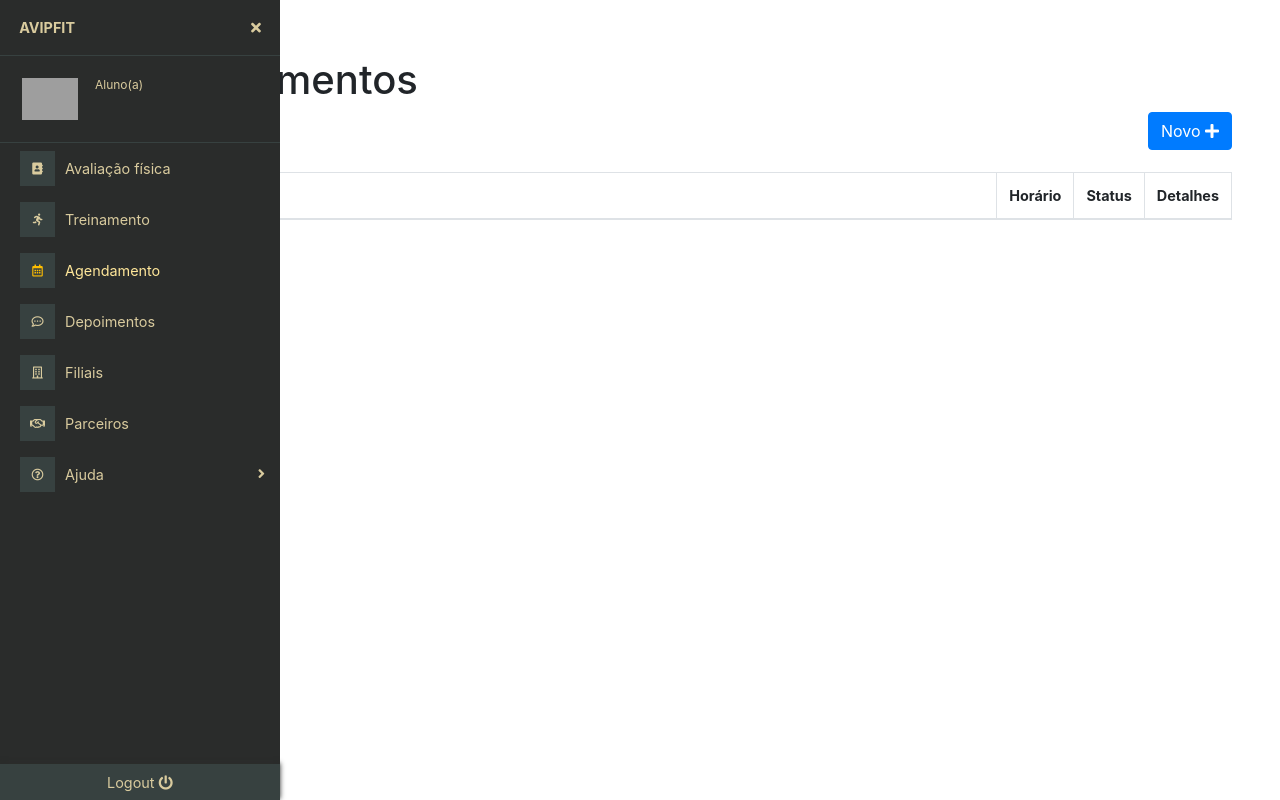
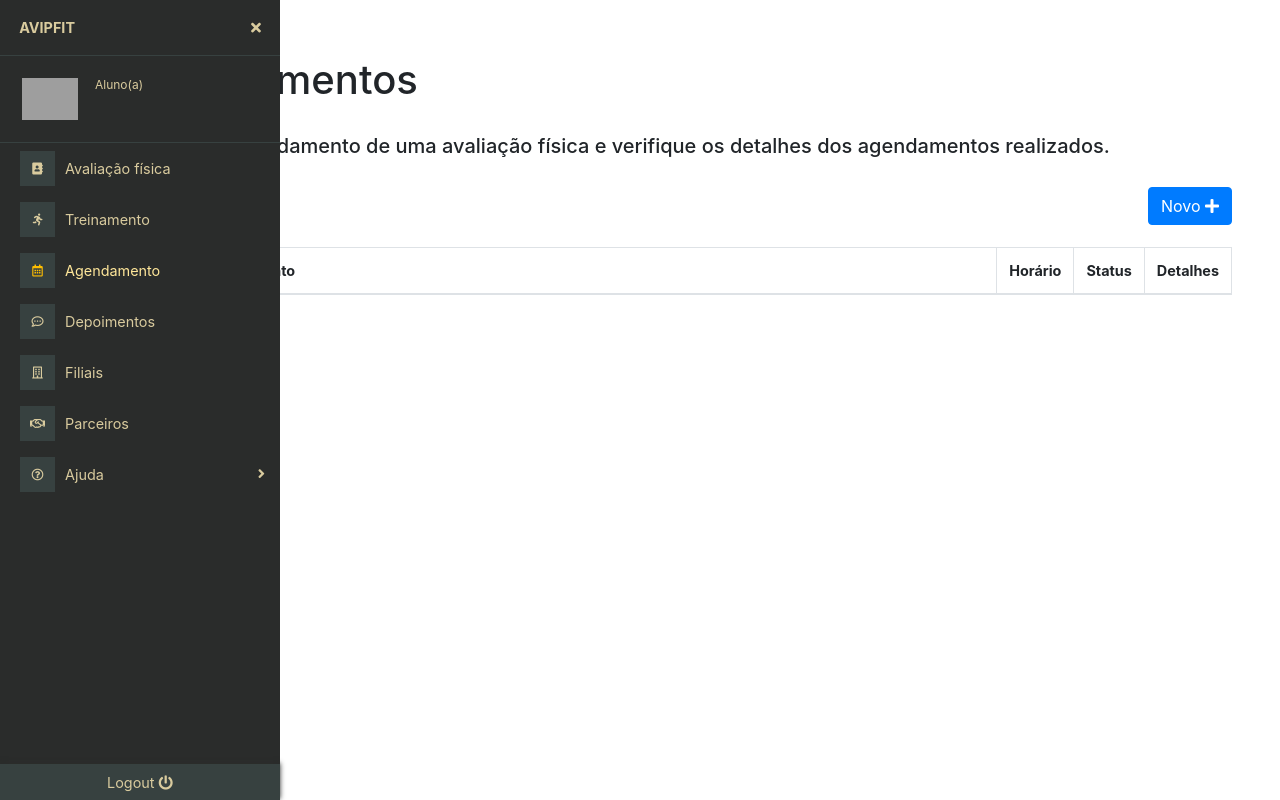
Before and after one commit to danielmestre98/avipfitprojectweb, a PHP site: page /aluno/agendamento in a window 1280 px wide. Run offline with PHP 8.4, Linux system fonts and the light colour scheme; the visitor is signed in with stand-in values (Sample User, id 1); data that the repository does not hold is empty; some libraries are stand-ins or nearby versions; grey boxes are pictures that could not be loaded.

Commit message:
Fix em campos agendamento por parte de aluno

```diff
--- a/aluno/_notes/dwsync.xml
+++ b/aluno/_notes/dwsync.xml
@@ -1,13 +1,13 @@
 <?xml version="1.0" encoding="utf-8" ?>
 <dwsync>
-<file name="agendamento.php" server="files.000webhost.com/public_html/" local="132131259524456761" remote="132134758200000000" Dst="1" />
-<file name="aprovacao.php" server="files.000webhost.com/public_html/" local="132131285765568222" remote="132134758200000000" Dst="1" />
+<file name="agendamento.php" server="files.000webhost.com/public_html/" local="132140674302992726" remote="132140782200000000" Dst="1" />
+<file name="aprovacao.php" server="files.000webhost.com/public_html/" local="132140679278443381" remote="132140787000000000" Dst="1" />
 <file name="aval_fisica.php" server="files.000webhost.com/public_html/" local="132120843326531528" remote="132134758200000000" Dst="1" />
 <file name="depoimentos.php" server="files.000webhost.com/public_html/" local="132128493824145419" remote="132134758200000000" Dst="1" />
 <file name="filiais.php" server="files.000webhost.com/public_html/" local="132128498759555351" remote="132134758200000000" Dst="1" />
 <file name="manuais.php" server="files.000webhost.com/public_html/" local="132120843326551511" remote="132134758200000000" Dst="1" />
 <file name="nav.php" server="files.000webhost.com/public_html/" local="132131310162641480" remote="132134758200000000" Dst="1" />
-<file name="novo_agen.php" server="files.000webhost.com/public_html/" local="132132761992821555" remote="132134758200000000" Dst="1" />
+<file name="novo_agen.php" server="files.000webhost.com/public_html/" local="132140676979426252" remote="132140784600000000" Dst="1" />
 <file name="novo_dep.php" server="files.000webhost.com/public_html/" local="132128518536385503" remote="132134758200000000" Dst="1" />
 <file name="novo_ticket.php" server="files.000webhost.com/public_html/" local="132120843326581493" remote="132134758200000000" Dst="1" />
 <file name="parceiros.php" server="files.000webhost.com/public_html/" local="132128499583157838" remote="132134758200000000" Dst="1" />
--- a/aluno/agendamento.php
+++ b/aluno/agendamento.php
@@ -25,6 +25,9 @@ include_once( 'nav.php' );
 		<div id="overlay" class="overlay"></div>
 		<div id="divt" class="container-fluid p-5">
 			<h1>Agendamentos</h1>
+			<br>
+			<h5>Registre o agendamento de uma avaliação física e verifique os detalhes dos agendamentos realizados.</h5>
+			<br>
 			<div id="botao_novo" align="right">
 				<a href="novo_agen" class="btn btn-primary">Novo <i class="fas fa-plus"></i></a>
 
@@ -34,7 +37,7 @@ include_once( 'nav.php' );
 
 				<thead>
 					<tr>
-						<th class='col'>Data</th>
+						<th class='col'>Data do agendamento</th>
 						<th class="col">Horário</th>
 						<th class='col'>Status</th>
 						<th class='col'>Detalhes</th>
--- a/aluno/novo_agen.php
+++ b/aluno/novo_agen.php
@@ -23,16 +23,18 @@ include_once( 'nav.php' );
 		<div class="container-fluid p-5">
 			<h1>Agendamento de avaliação física</h1>
 			<br>
+			<h5>Preencha os campos obrigatórios e clique em Salvar para agendar uma avaliação física.</h5>
+			<br>
 			<form id="exercicio_cadastro" action="../lib/salvar_ag_aval" enctype="multipart/form-data" method="post">
 				<div class="form-row">
 					<div class="form-group col-md-2">
 						<label for="nomeExercicio">
 							<red>*</red>Data do agendamento</label>
-						<input style="cursor:pointer; background-color: #FFFFFF" readonly autocomplete="off" required name="dia" id="datepicker"/>
+						<input placeholder="dd/mm/aaaa" style="cursor:pointer; background-color: #FFFFFF" readonly autocomplete="off" required name="dia" id="datepicker"/>
 					</div>
 					<div class="form-group col-md-2">
 						<label for="descricao">
-							<red>*</red>Horario</label>
+							<red>*</red>Horário</label>
 						<select name = "hora" required class="form-control" name="" id="horario">
 							<option value="">Selecione a opção desejada</option>
 						</select>
```
Also changed, not shown: aluno/aprovacao.php (+9 -8 lines).
